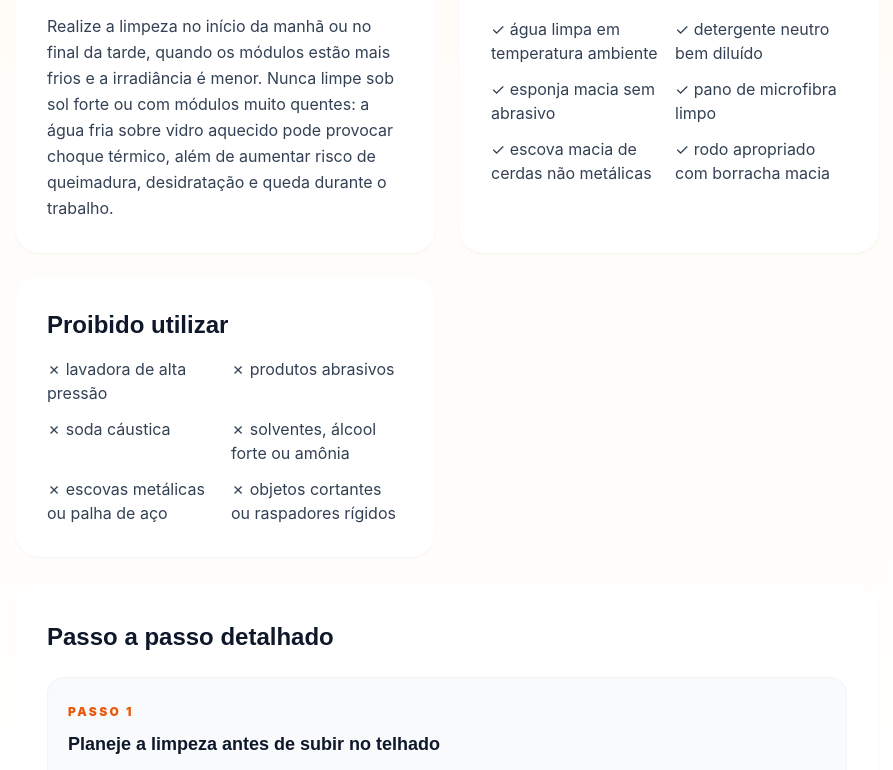
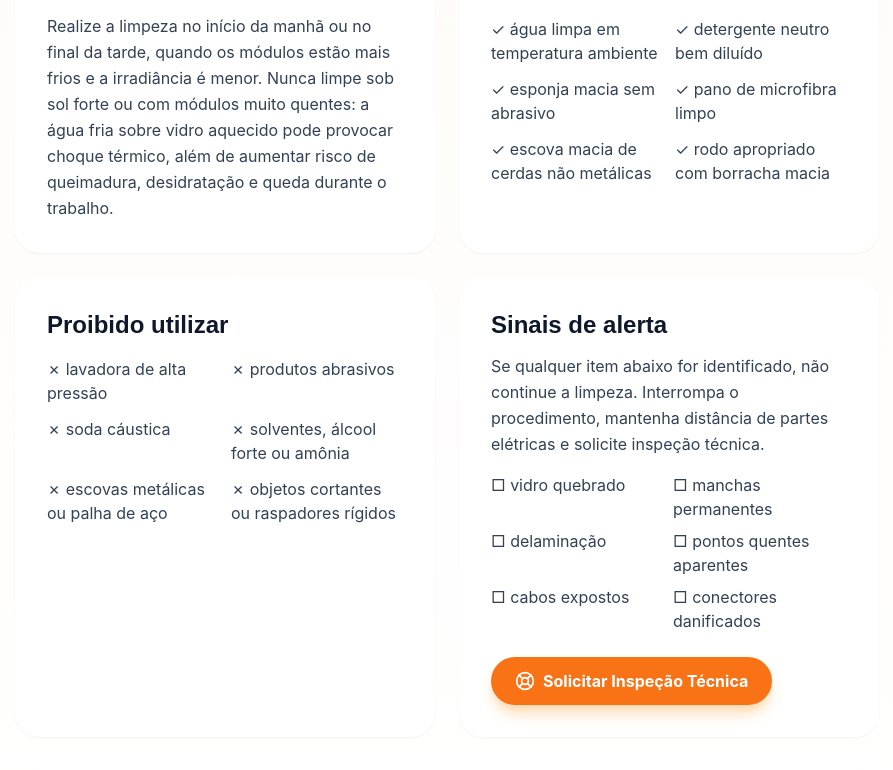
Before and after one commit to LeandroFrancaUS/solarinvest-Website, a Next.js app: page /area-do-cliente/limpeza-modulos in a window 1280 px wide. Shown: the part 1530-2300 px from the top of the page, without its empty margins (17-910 px from the left). Built offline with nearby package versions, Linux system fonts and the light colour scheme.

Commit message:
Reposiciona sinais de alerta no guia de limpeza

```diff
--- a/src/app/area-do-cliente/limpeza-modulos/page.tsx
+++ b/src/app/area-do-cliente/limpeza-modulos/page.tsx
@@ -100,15 +100,15 @@ export default function Page() {
             </section>
           </div>
 
-          <div className="grid grid-cols-1 gap-6 lg:grid-cols-2">
-            <section className="rounded-3xl bg-white p-8 shadow-sm">
+          <div className="grid grid-cols-1 gap-6 md:grid-cols-2">
+            <section className="h-full rounded-3xl bg-white p-8 shadow-sm">
               <h2 className="text-2xl font-black text-slate-900">Horário correto</h2>
               <p className="mt-3 leading-relaxed">
                 Realize a limpeza no início da manhã ou no final da tarde, quando os módulos estão mais frios e a irradiância é menor. Nunca limpe sob sol forte ou com módulos muito quentes: a água fria sobre vidro aquecido pode provocar choque térmico, além de aumentar risco de queimadura, desidratação e queda durante o trabalho.
               </p>
             </section>
 
-            <section id="materiais" className="rounded-3xl bg-white p-8 shadow-sm">
+            <section id="materiais" className="h-full rounded-3xl bg-white p-8 shadow-sm">
             <h2 className="text-2xl font-black text-slate-900">Materiais permitidos</h2>
             <ul className="mt-4 grid gap-3 sm:grid-cols-2">
               <li>✓ água limpa em temperatura ambiente</li>
@@ -120,7 +120,7 @@ export default function Page() {
             </ul>
             </section>
 
-            <section id="proibido" className="rounded-3xl bg-white p-8 shadow-sm">
+            <section id="proibido" className="h-full rounded-3xl bg-white p-8 shadow-sm">
             <h2 className="text-2xl font-black text-slate-900">Proibido utilizar</h2>
             <ul className="mt-4 grid gap-3 sm:grid-cols-2">
               <li>✗ lavadora de alta pressão</li>
@@ -130,6 +130,22 @@ export default function Page() {
               <li>✗ escovas metálicas ou palha de aço</li>
               <li>✗ objetos cortantes ou raspadores rígidos</li>
             </ul>
+            </section>
+
+            <section className="h-full rounded-3xl bg-white p-8 shadow-sm">
+              <h2 className="text-2xl font-black text-slate-900">Sinais de alerta</h2>
+              <p className="mt-3 leading-relaxed">
+                Se qualquer item abaixo for identificado, não continue a limpeza. Interrompa o procedimento, mantenha distância de partes elétricas e solicite inspeção técnica.
+              </p>
+              <div className="mt-4 grid gap-2 sm:grid-cols-2">
+                <span>□ vidro quebrado</span>
+                <span>□ manchas permanentes</span>
+                <span>□ delaminação</span>
+                <span>□ pontos quentes aparentes</span>
+                <span>□ cabos expostos</span>
+                <span>□ conectores danificados</span>
+              </div>
+              <div className="mt-6"><SupportCta /></div>
             </section>
           </div>
 
@@ -151,22 +167,6 @@ export default function Page() {
             <p className="mt-3 leading-relaxed">
               Há risco de queda, choque elétrico, queimaduras e dano permanente aos equipamentos. Trabalho em telhados exige planejamento, isolamento da área, EPIs adequados e capacitação compatível com NR-35 quando houver trabalho em altura. Se não houver treinamento, ponto de ancoragem, acesso seguro ou conhecimento elétrico mínimo, contrate empresa especializada.
             </p>
-          </section>
-
-          <section className="rounded-3xl bg-white p-8 shadow-sm">
-            <h2 className="text-2xl font-black text-slate-900">Sinais de alerta</h2>
-            <p className="mt-3 leading-relaxed">
-              Se qualquer item abaixo for identificado, não continue a limpeza. Interrompa o procedimento, mantenha distância de partes elétricas e solicite inspeção técnica.
-            </p>
-            <div className="mt-4 grid gap-2 sm:grid-cols-2">
-              <span>□ vidro quebrado</span>
-              <span>□ manchas permanentes</span>
-              <span>□ delaminação</span>
-              <span>□ pontos quentes aparentes</span>
-              <span>□ cabos expostos</span>
-              <span>□ conectores danificados</span>
-            </div>
-            <div className="mt-6"><SupportCta /></div>
           </section>
         </article>
 
```
